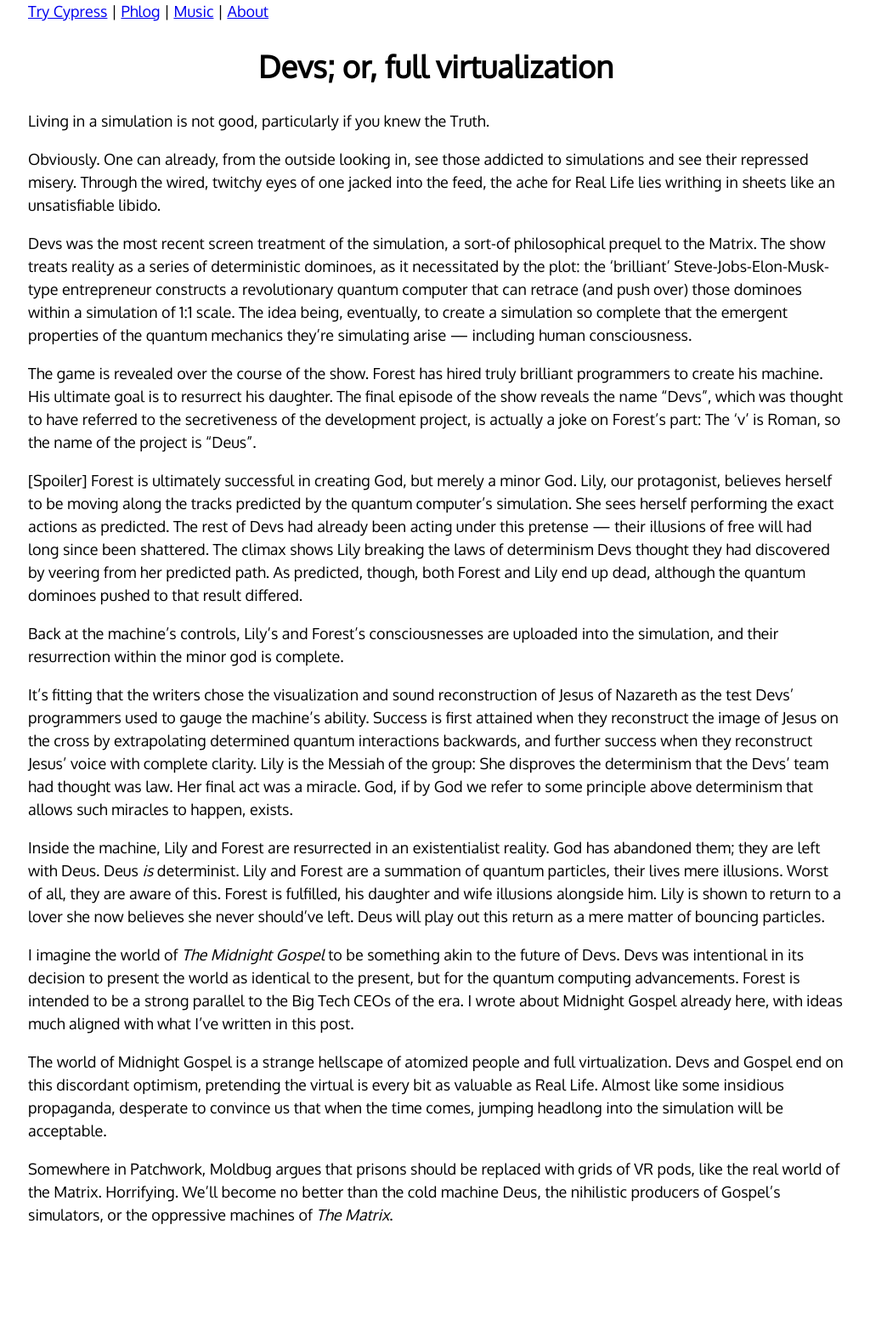
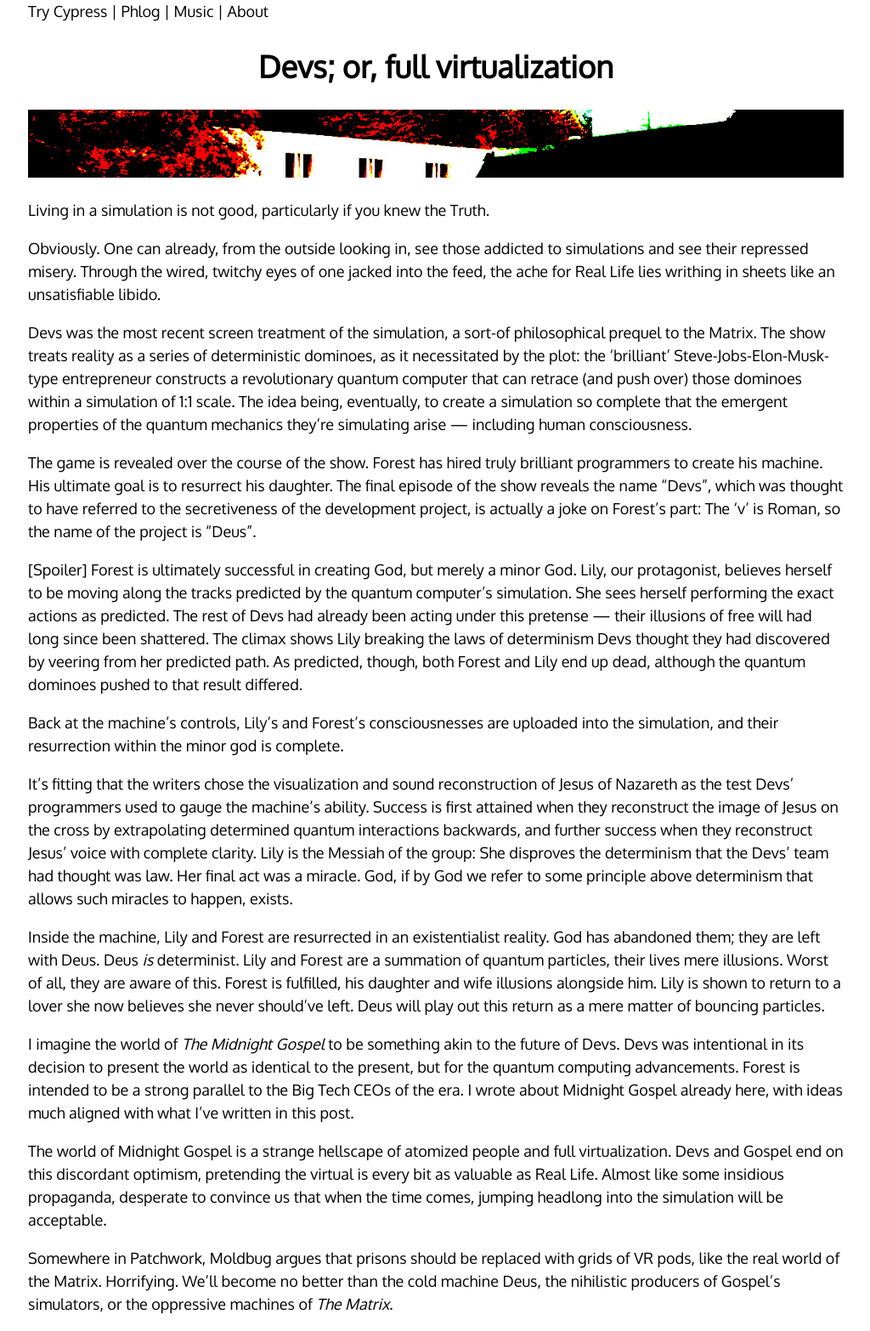
Before and after one commit to noahthorn/noahthorn.github.io, a Jekyll site: the page built from _posts/2020-09-14-devs.md, in a window 1280 px wide. Shown: the whole page at 85% size, without its empty margins (127-1151 px from the left). Built offline with Jekyll 4.4.1, drawn with Linux system fonts in a browser that asks for light colours; our own code applies the rules of GitHub Pages for plain Markdown files; before the commit the page ends 1461 px from its top, so only the background shows below that.

Commit message:
-finalized and images

```diff
--- a/_posts/2020-09-14-devs.md
+++ b/_posts/2020-09-14-devs.md
@@ -1,6 +1,7 @@
 ---
 title: Devs; or, full virtualization
 categories: [blog]
+header-image: /assets/img/blog/devs/header.jpg
 ---
 
 Living in a simulation is not good, particularly if you knew the Truth.
--- a/_sass/base.scss
+++ b/_sass/base.scss
@@ -66,6 +66,13 @@
 		background-color: $grey;
 		color: #ffffff;
 	} */
+	header {
+		margin-bottom: 1rem;
+		a {
+			color: #000;
+			text-decoration: none;
+		}
+	}
 
 	article {
 		a {
--- a/_sass/pages/index.scss
+++ b/_sass/pages/index.scss
@@ -7,7 +7,7 @@
 		grid-gap: 1rem;
 		align-items: center;
 		max-height: 160px;
-		margin-bottom: 3rem;
+		margin-bottom: 1rem;
 		position: relative;
 		padding: 0 2rem;
 		h1 {
@@ -15,7 +15,6 @@
 				text-decoration: none;
 				color: #000;
 			}
-			z-index: 999;
 			font-size: 1.7rem;
 		}
 		img {
@@ -24,7 +23,7 @@
 			width: 100%;
 			object-fit: cover;
 			opacity: .3;
-			z-index: 1;
+			z-index: -1;
 		}
 		time {
 			text-align: right;
```
Also changed, not shown: _posts/2019-02-19-kath.md (+1 -1 lines), _posts/2020-09-19-fb-suicide-EWN.md (+1 -0 lines), _posts/2020-09-23-Loudness-across-mediums.md (+1 -0 lines), assets/img/blog/devs/header.jpg (added), assets/img/blog/loudness/header.jpg (added), 1 other file.
